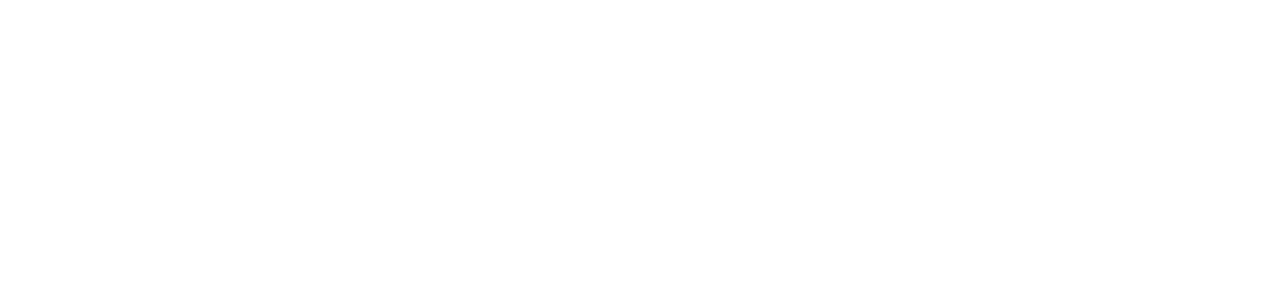
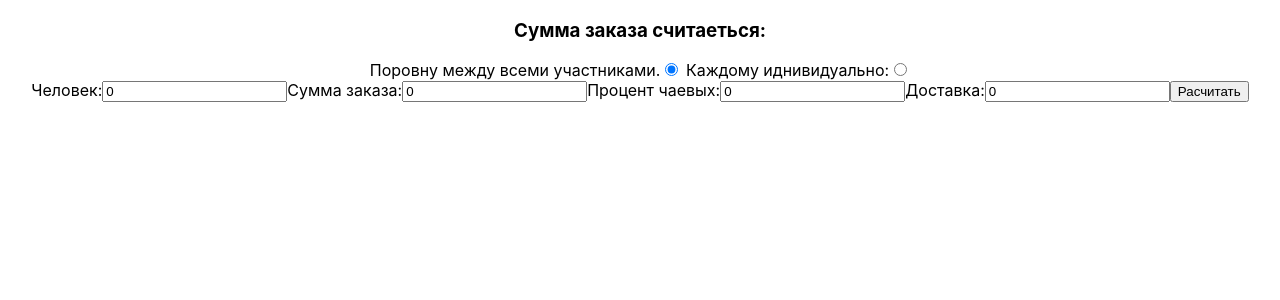
Before and after one commit to ChikaEJ/hw-lab-56, a React (Create React App) app: page / in a window 1280 px wide. Shown: the top 300 px of the page. Built offline with nearby package versions, Linux system fonts and the light colour scheme.

Commit message:
fix radioButton

```diff
--- a/src/components/divideToEachPersonForm/DivideToEachPersonForm.tsx
+++ b/src/components/divideToEachPersonForm/DivideToEachPersonForm.tsx
@@ -19,7 +19,7 @@
                 <label>Доставка:
                     <input type="number" onChange={(e) => inputHandlerDTEFDelivery(e)}/>
                 </label>
-                <button type="submit"></button>
+                <button type="submit">Расчитать</button>
             </form>
         </div>
     )
--- a/src/components/radioButtons/RadioButtons.tsx
+++ b/src/components/radioButtons/RadioButtons.tsx
@@ -1,20 +1,20 @@
 import styles from "./RadioButtons.module.css";
 
 interface IRadioButtonProps{
-    divideToAll: string;
-    checked: boolean;
-    forEachPerson: string;
+    options: {divideToAllOption: boolean, divideByPersonOption: boolean};
+    radioDivideToAll: () => void;
+    radioDivideByPerson: () => void;
 }
 
-const RadioButtons: React.FC<IRadioButtonProps> = ({divideToAll, checked, forEachPerson}) => {
+const RadioButtons: React.FC<IRadioButtonProps> = ({options, radioDivideToAll, radioDivideByPerson }) => {
     return (
         <div>
             <h3>Сумма заказа считаеться: </h3>
             <label> Поровну между всеми участниками.
-                <input type="radio" value={divideToAll} checked={checked} />
+                <input type="radio" value="divide to all" checked={options.divideToAllOption} onChange={radioDivideToAll} />
             </label>
             <label> Каждому иднивидуально:
-                <input type="radio" value={forEachPerson} checked={checked} />
+                <input type="radio" value="divide by persons" checked={options.divideByPersonOption} onChange={radioDivideByPerson} />
             </label>
 
         </div>
--- a/src/containers/orderCoutnPage/OrderCoutnPage.tsx
+++ b/src/containers/orderCoutnPage/OrderCoutnPage.tsx
@@ -1,11 +1,48 @@
+import DivideToAllForm from "../../components/divideToAllForm/DivideToAllForm";
+import RadioButtons from "../../components/radioButtons/RadioButtons";
 import styles from "./OrderCountPage.module.css"
+import DivideToEachPersonForm from "../../components/divideToEachPersonForm/DivideToEachPersonForm";
+import { useState } from "react";
 
 const OrderCountPage: React.FC = () => {
+
+    const [billingType, setBillingType]= useState({divideToAllOption: true, divideByPersonOption: false})
+    const radioDivideToAll = () => {
+        setBillingType({divideToAllOption: true, divideByPersonOption: false})
+    }
+    const radioDivideByPerson = () => {
+        setBillingType({divideToAllOption: false, divideByPersonOption: true})
+    }
+
+
+
     return (
         <div>
+            <RadioButtons options={billingType} radioDivideToAll={radioDivideToAll} radioDivideByPerson={radioDivideByPerson} />
 
+                {billingType.divideToAllOption ?
+                    < DivideToAllForm
+                    submitDivideToAllForm={()=> {}}
+                    inputPersonsHandler={()=> {}}
+                    inputSumOfOrderHandler={()=> {}}
+                    inputTipsPercentHandler={()=> {}}
+                    inputDeliveryHandler={()=> {}}
+                    divideToAllInputValue={{
+                        perosns: 0,
+                        sumOfOrder: 0,
+                        tipsPercent: 0,
+                        delivery: 0
+                    }} />
+                :
+                   <DivideToEachPersonForm
+                    divideToEachPersonFormSubmit={()=> {}}
+                    inputHandlerDTEFPersent={()=> {}}
+                    inputHandlerDTEFDelivery={()=> {}}
+                    persons={[]}
+                    addPerson={()=> {}} />
+                }
         </div>
-    )
-}
+        )
+    }
 
 export default OrderCountPage;
```
